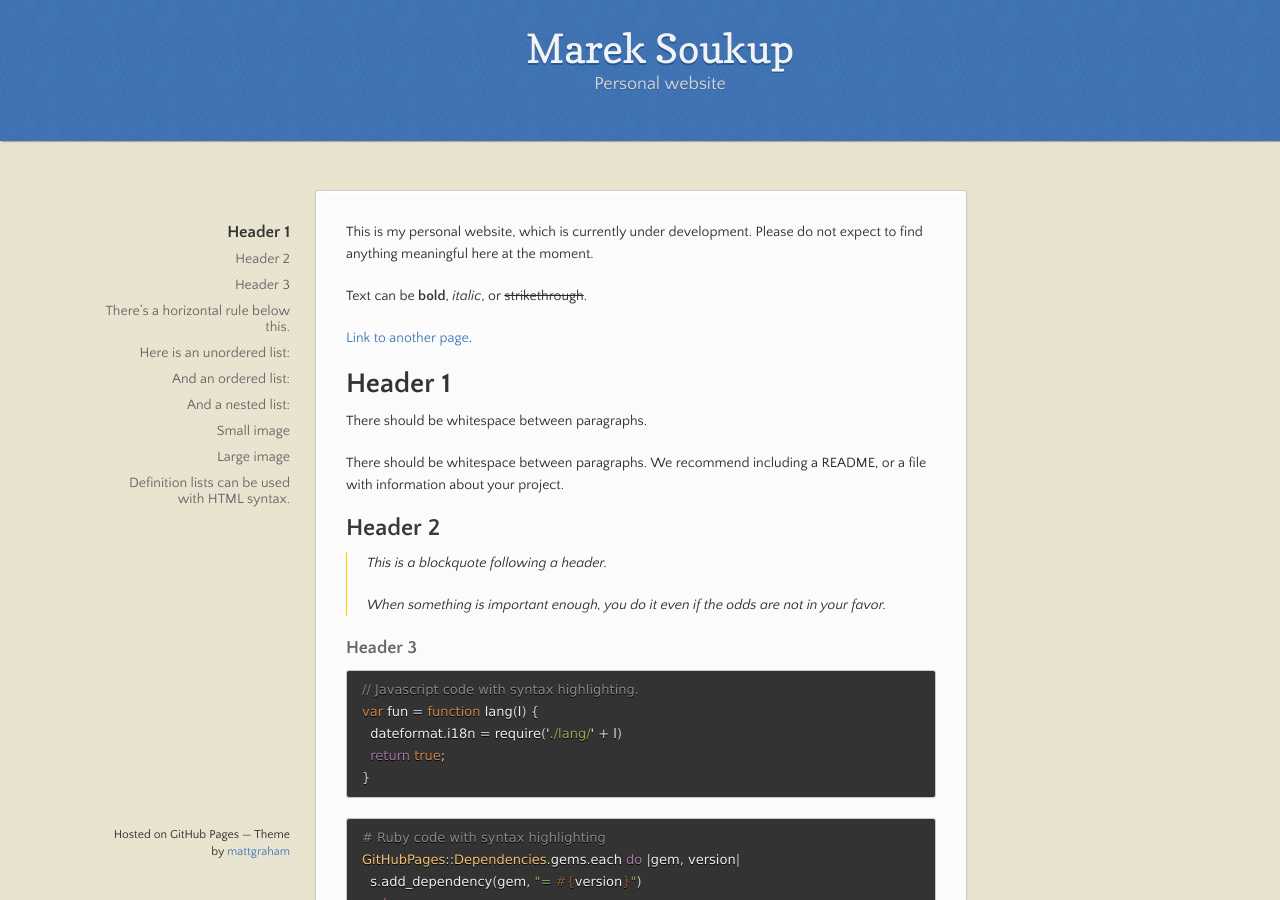
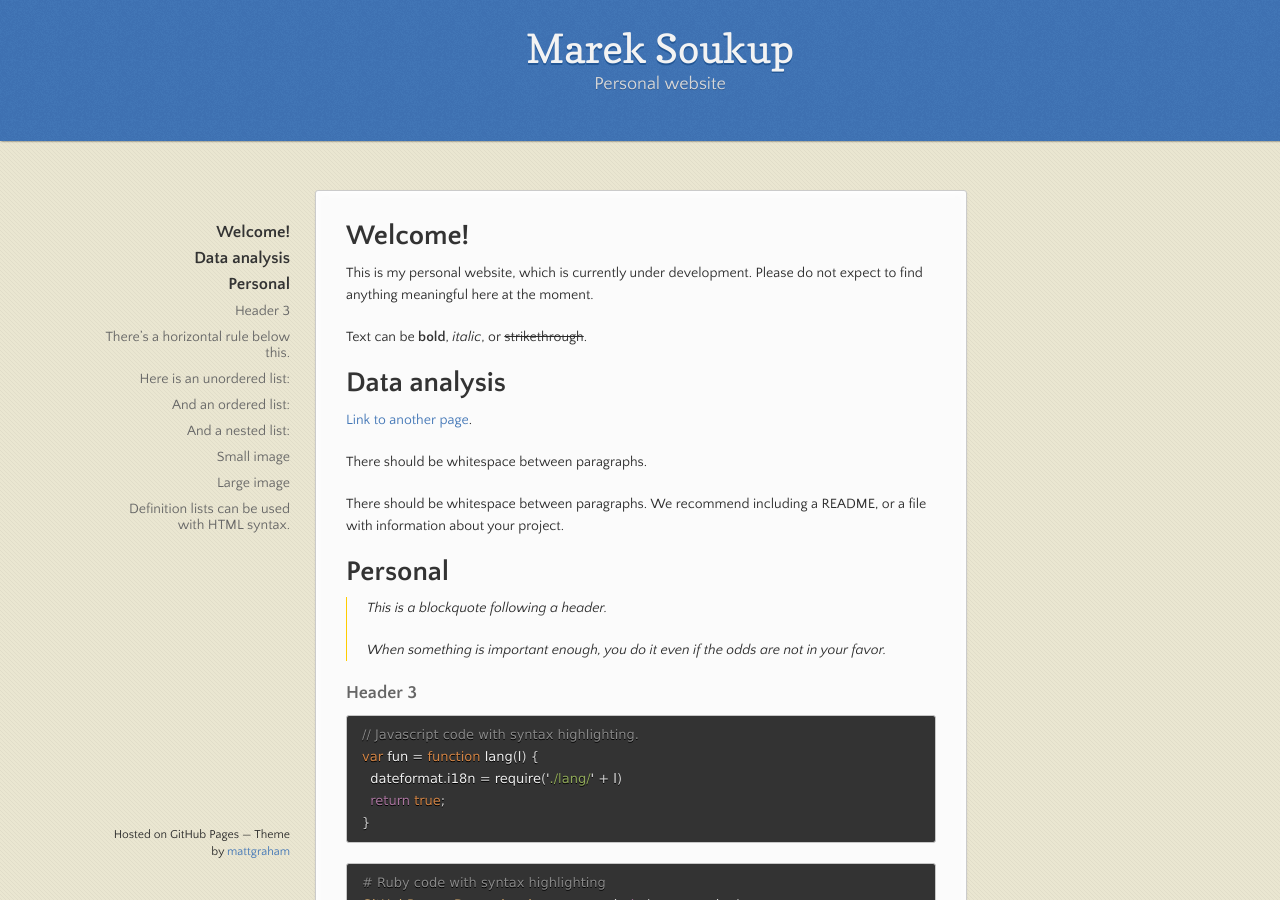
Before and after one commit to soukupmarek-edin/soukupmarek-edin.github.io, a Jekyll site: the page built from index.md, in a window 1280 px wide and 900 px high. Built offline with Jekyll 4.4.1, drawn with Linux system fonts in a browser that asks for light colours; our own code applies the rules of GitHub Pages for plain Markdown files.

Commit message:
Update index.md

```diff
--- a/index.md
+++ b/index.md
@@ -1,20 +1,21 @@
 ---
 layout: main_page_index
 ---
+# Welcome!
 
 This is my personal website, which is currently under development. Please do not expect to find anything meaningful here at the moment.
 
 Text can be **bold**, _italic_, or ~~strikethrough~~.
 
-[Link to another page](./another-page.html).
+# Data analysis
 
-# Header 1
+[Link to another page](./data_analysis_main.html).
 
 There should be whitespace between paragraphs.
 
 There should be whitespace between paragraphs. We recommend including a README, or a file with information about your project.
 
-## Header 2
+# Personal
 
 > This is a blockquote following a header.
 >
```
